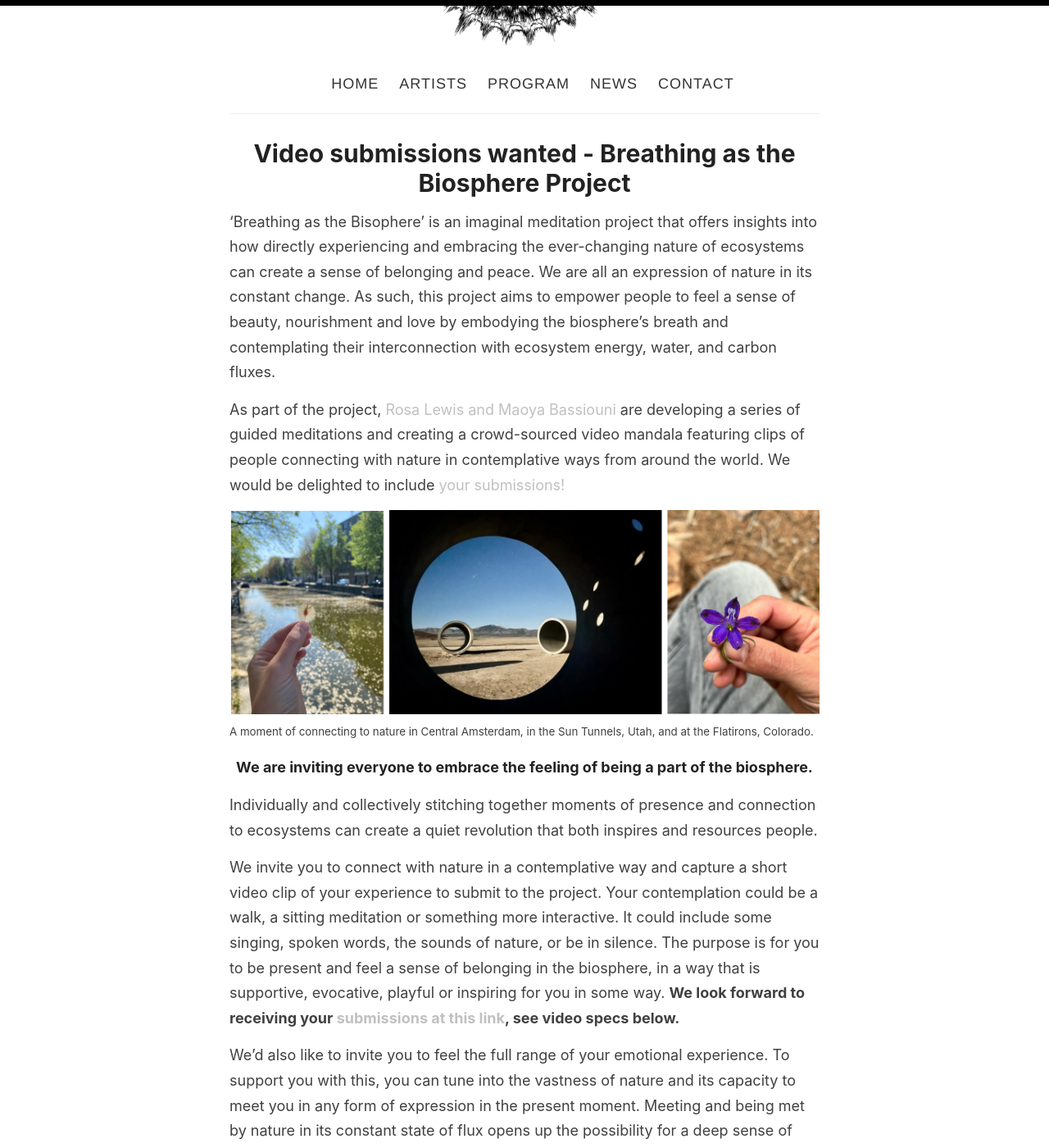
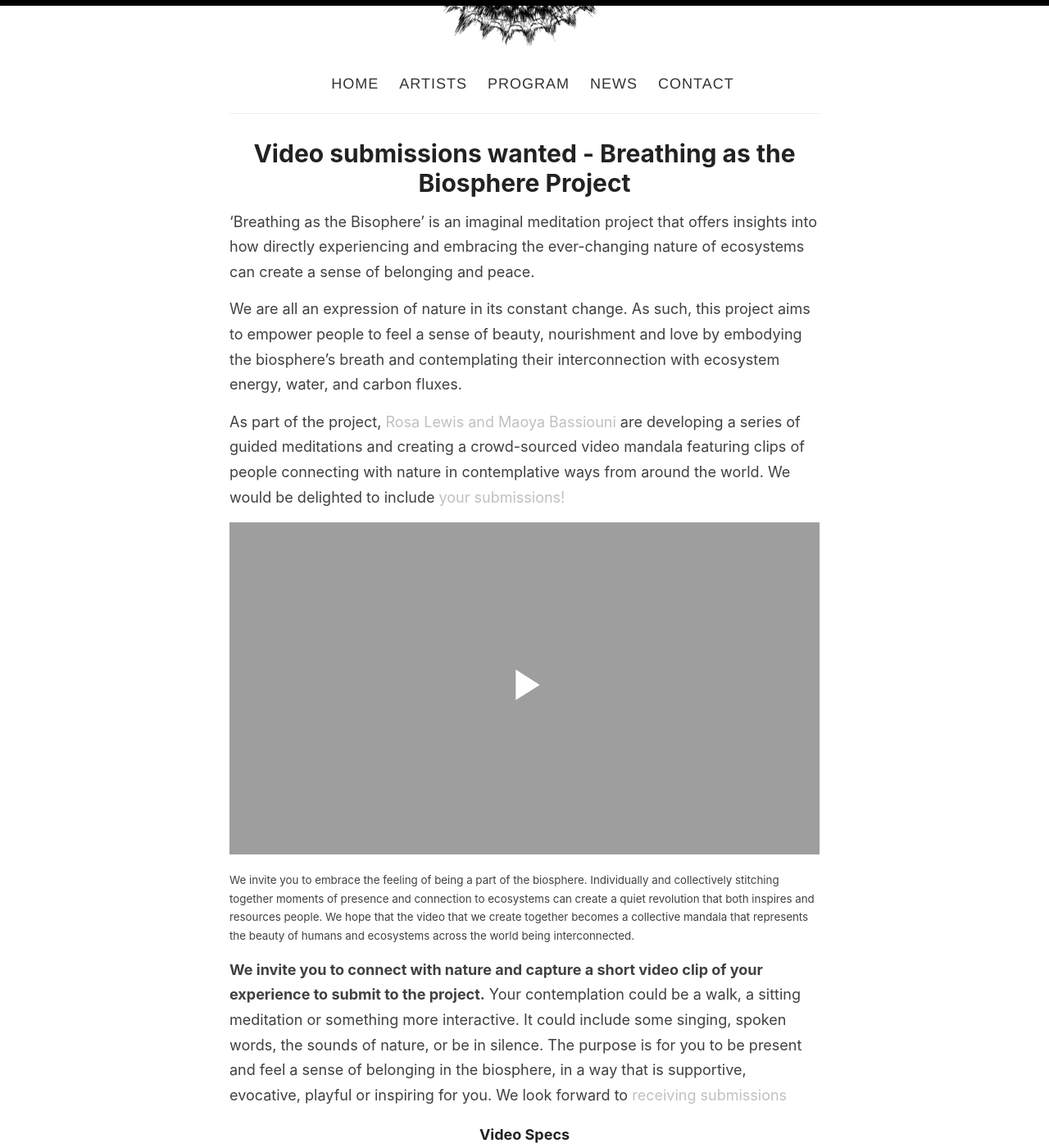
Before and after one commit to fluxnetart/fluxnetart.github.io, a Jekyll site: the page built from _posts/2025-05-18-video-mandala.md, in a window 1280 px wide and 1400 px high, scrolled down 233 px. Shown: the whole window at 82% size. Built offline with Jekyll 4.4.1, drawn with Linux system fonts in a browser that asks for light colours; some of the changed text lies outside the part shown.

Commit message:
Update 2025-05-18-video-mandala.md

```diff
--- a/_posts/2025-05-18-video-mandala.md
+++ b/_posts/2025-05-18-video-mandala.md
@@ -1,7 +1,7 @@
 ---
 layout: post
 title: Video submissions wanted - Breathing as the Biosphere Project
-excerpt: Rosa Lewis, as part of her project, is creating a video mandala by collating clips of people, in locations around the world, connecting with nature in contemplative ways.
+excerpt: We are creating a crowd-sourced video mandala featuring clips of people connecting with nature in contemplative ways from around the world.
 categories: news
 ---
 
@@ -26,22 +26,11 @@
 </script>
 
 
-'Breathing as the Bisophere’ is an imaginal meditation project that offers insights into how directly experiencing and embracing the ever-changing nature of ecosystems can create a sense of belonging and peace. We are all an expression of nature in its constant change. As such, this project aims to empower people to feel a sense of beauty, nourishment and love by embodying the biosphere’s breath and contemplating their interconnection with ecosystem energy, water, and carbon fluxes.
+‘Breathing as the Bisophere’ is an imaginal meditation project that offers insights into how directly experiencing and embracing the ever-changing nature of ecosystems can create a sense of belonging and peace.
+
+We are all an expression of nature in its constant change. As such, this project aims to empower people to feel a sense of beauty, nourishment and love by embodying the biosphere’s breath and contemplating their interconnection with ecosystem energy, water, and carbon fluxes.
 
 As part of the project, <a href="https://fluxnetart.github.io/Rosa/">Rosa Lewis and Maoya Bassiouni</a> are developing a series of guided meditations and creating a crowd-sourced video mandala featuring clips of people connecting with nature in contemplative ways from around the world. We would be delighted to include <a href = "https://bit.ly/fluxart-submit-video-mandala">your submissions!</a>
-
-<figure>
-  <img src="https://fluxnetart.github.io/images/nature_moment_1.png">
-  <figcaption>A moment of connecting to nature in Central Amsterdam, in the Sun Tunnels, Utah, and at the Flatirons, Colorado. </figcaption>
-</figure>
-
-<h4>We are inviting everyone to embrace the feeling of being a part of the biosphere.</h4>
-
-Individually and collectively stitching together moments of presence and connection to ecosystems can create a quiet revolution that both inspires and resources people.
-
-We invite you to connect with nature in a contemplative way and capture a short video clip of your experience to submit to the project. Your contemplation could be a walk, a sitting meditation or something more interactive. It could include some singing, spoken words, the sounds of nature, or be in silence. The purpose is for you to be present and feel a sense of belonging in the biosphere, in a way that is supportive, evocative, playful or inspiring for you in some way. <b>We look forward to receiving your <a href = "https://bit.ly/fluxart-submit-video-mandala">submissions at this link</a>, see video specs below.</b>
-
-We’d also like to invite you to feel the full range of your emotional experience. To support you with this, you can tune into the vastness of nature and its capacity to meet you in any form of expression in the present moment. Meeting and being met by nature in its constant state of flux opens up the possibility for a deep sense of resonance and radical acceptance, where the full range of experience can flow more freely. <b>Try the short reflection exercise we offer below.</b>
 
 <div class="video-container" id="video1">
     <div class="video-thumbnail" style="background-image: url('https://fluxnetart.github.io/images/mandala_examples.png');">
@@ -55,7 +44,9 @@
         <iframe src="https://drive.google.com/file/d/1MCijbiDhSBNlDYdRJEaATgirR2w8SMmQ/preview" frameborder="0" allowfullscreen></iframe>
     </div>
 </div>
-<figcaption>Example video clips for Breathing with the Biosphere. We hope that the video that we create together becomes a collective mandala that represents the beauty of humans and ecosystems across the world being interconnected.</figcaption>
+<figcaption>We invite you to embrace the feeling of being a part of the biosphere. Individually and collectively stitching together moments of presence and connection to ecosystems can create a quiet revolution that both inspires and resources people. We hope that the video that we create together becomes a collective mandala that represents the beauty of humans and ecosystems across the world being interconnected.</figcaption>
+
+<b>We invite you to connect with nature and capture a short video clip of your experience to submit to the project.</b> Your contemplation could be a walk, a sitting meditation or something more interactive. It could include some singing, spoken words, the sounds of nature, or be in silence. The purpose is for you to be present and feel a sense of belonging in the biosphere, in a way that is supportive, evocative, playful or inspiring for you. We look forward to <a href = "https://bit.ly/fluxart-submit-video-mandala">receiving submissions</a>
 
 <h4>Video Specs</h4>
 
@@ -65,9 +56,15 @@
 * Provide short description and location of your video
 * Submit your video here: <a href = "https://bit.ly/fluxart-submit-video-mandala">https://bit.ly/fluxart-submit-video-mandala</a>
 
+<figure>
+  <img src="https://fluxnetart.github.io/images/nature_moment_1.png">
+  <figcaption>A moment of connecting to nature in Central Amsterdam, in the Sun Tunnels, Utah, and at the Flatirons, Colorado. </figcaption>
+</figure>
+
 “<i>There are many ways of understanding what reality is and some ways of experiencing the Universe have the potential to open up both more aliveness and more peace. Experiencing yourself as an intrinsic part of the unfolding Universe, and feeling the benevolence and beauty in that unfolding, is a way of feeling nourished and supported, while also expanding your remit of care towards the worlds and others.” </i> – <a href="https://fluxnetart.github.io/Rosa/">Rosa Lewis</a>
 
-<h4>Reflection Exercise</h4>
+<b>Try this short relfection exercise to feel the full emotional range of your experience. </b>
+We invite you to tune into the vastness of nature and its capacity to meet you in any form of expression in the present moment. Meeting and being met by nature in its constant state of flux opens up the possibility for a deep sense of resonance and radical acceptance, where the full range of experience can flow more freely.
 
 You can either do this reflection exercise while you are out in nature or imagine a specific moment in time when you have felt most connected to nature.
 
```
